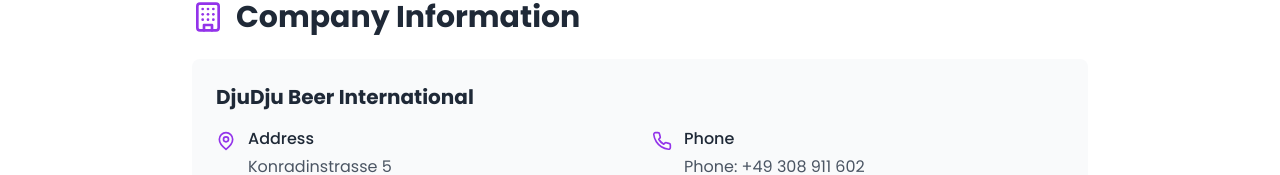
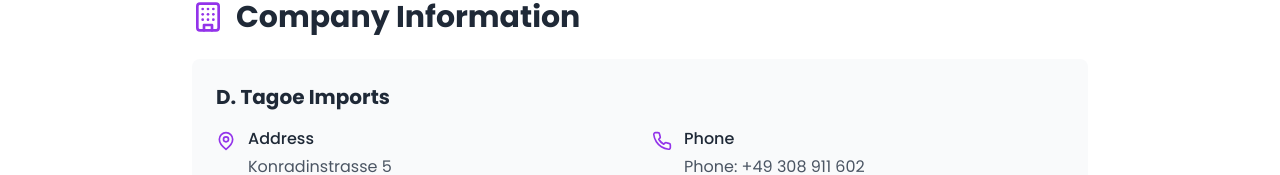
Before and after one commit to steno/afrosoda, a React (Vite) app: page /imprint in a window 1280 px wide. Shown: the part 341-516 px from the top of the page. Built offline with nearby package versions, Linux system fonts and the light colour scheme.

Commit message:
Update English translations

```diff
--- a/src/translations/en.ts
+++ b/src/translations/en.ts
@@ -244,7 +244,7 @@ export const en: Translation = {
     sections: {
       company: {
         title: 'Company Information',
-        name: 'DjuDju Beer International',
+        name: 'D. Tagoe Imports',
         address: ['Konradinstrasse 5', '12105 Berlin', 'Germany'],
         contact: {
           phone: 'Phone: +49 308 911 602',
@@ -267,13 +267,13 @@ export const en: Translation = {
       },
       authority: {
         title: 'Regulatory Authority',
-        content: 'DjuDju Beer International operates under the supervision of the local trade office (Gewerbeamt) in Berlin.'
+        content: 'D. Tagoe Imports operates under the supervision of the local trade office (Gewerbeamt) in Berlin.'
       },
       responsible: {
         title: 'Responsible for Content',
         content: [
           'David Nii Ayi Tagoe',
-          'DjuDju Beer International',
+          'D. Tagoe Imports',
           'Konradinstrasse 5',
           '12105 Berlin',
           'Germany'
```
